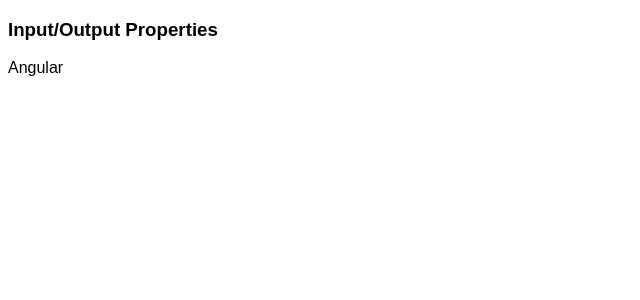
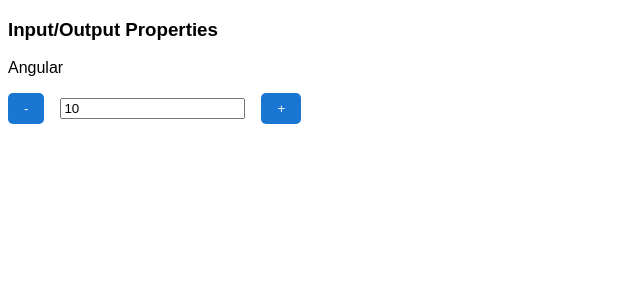
Before and after one commit to GabriellBP/Angular-course, an Angular app in the folder classes-content/class-one-data-binding/: page / in a window 1280 px wide. Shown: the top 300 px of the page, without its empty margins (0-640 px from the left). Built offline with nearby package versions, Linux system fonts and the light colour scheme.

Commit message:
step 7: output props implemented, not calling change

```diff
--- a/classes-content/class-one-data-binding/src/app/app.module.ts
+++ b/classes-content/class-one-data-binding/src/app/app.module.ts
@@ -5,12 +5,14 @@ import { AppComponent } from './app.component';
 import { DataBindingComponent } from './data-binding/data-binding.component';
 import {FormsModule} from '@angular/forms';
 import { InputPropertyComponent } from './input-property/input-property.component';
+import { OutputPropertyComponent } from './output-property/output-property.component';
 
 @NgModule({
   declarations: [
     AppComponent,
     DataBindingComponent,
-    InputPropertyComponent
+    InputPropertyComponent,
+    OutputPropertyComponent
   ],
   imports: [
     BrowserModule,
--- a/classes-content/class-one-data-binding/src/app/data-binding/data-binding.component.css
+++ b/classes-content/class-one-data-binding/src/app/data-binding/data-binding.component.css
@@ -28,17 +28,6 @@
   background-color: #EF5350;
 }
 
-.btn {
-  color: #fff;
-  padding: 8px 16px;
-  background-color: #1976D2;
-  border-radius: 5px;
-  border: 0;
-}
-
-.btn:hover {
-  background-color: #0D47A1;
-}
 
 .highlight {
   color: #fff;
--- a/classes-content/class-one-data-binding/src/app/data-binding/data-binding.component.html
+++ b/classes-content/class-one-data-binding/src/app/data-binding/data-binding.component.html
@@ -96,6 +96,8 @@
 
     <asus-course-component [courseName]="course"></asus-course-component>
 
+    <counter count="10" (countChanged)="onCountChanged($event)"></counter>
+
   </article>
 
 </section>
--- a/classes-content/class-one-data-binding/src/app/data-binding/data-binding.component.ts
+++ b/classes-content/class-one-data-binding/src/app/data-binding/data-binding.component.ts
@@ -58,4 +58,8 @@ export class DataBindingComponent implements OnInit {
   onMouseOver() {
     this.isMouseOver = true;
   }
+
+  onCountChanged($event) {
+    console.log($event);
+  }
 }
--- /dev/null
+++ b/classes-content/class-one-data-binding/src/app/output-property/output-property.component.css
@@ -0,0 +1,3 @@
+.spacing {
+  margin: 0 16px;
+}
--- /dev/null
+++ b/classes-content/class-one-data-binding/src/app/output-property/output-property.component.html
@@ -0,0 +1,5 @@
+<div>
+  <button class="btn" (click)="subtract()">-</button>
+  <input type="text" class="spacing" [value]="count" readonly>
+  <button class="btn" (click)="add()">+</button>
+</div>
--- /dev/null
+++ b/classes-content/class-one-data-binding/src/app/output-property/output-property.component.ts
@@ -0,0 +1,29 @@
+import {Component, Input, OnInit, EventEmitter} from '@angular/core';
+
+@Component({
+  selector: 'counter',
+  templateUrl: './output-property.component.html',
+  styleUrls: ['./output-property.component.css']
+})
+export class OutputPropertyComponent implements OnInit {
+
+  @Input()
+  count = 0;
+
+  countChanged = new EventEmitter();
+
+  constructor() { }
+
+  ngOnInit(): void {
+  }
+
+  add() {
+    this.count++;
+    this.countChanged.emit({count: this.count});
+  }
+
+  subtract() {
+    this.count--;
+    this.countChanged.emit({count: this.count});
+  }
+}
--- a/classes-content/class-one-data-binding/src/styles.css
+++ b/classes-content/class-one-data-binding/src/styles.css
@@ -1 +1,11 @@
-/* You can add global styles to this file, and also import other style files */
+.btn {
+  color: #fff;
+  padding: 8px 16px;
+  background-color: #1976D2;
+  border-radius: 5px;
+  border: 0;
+}
+
+.btn:hover {
+  background-color: #0D47A1;
+}
```
Also changed, not shown: 1 other file (tests, documents, lock files or other folders).
